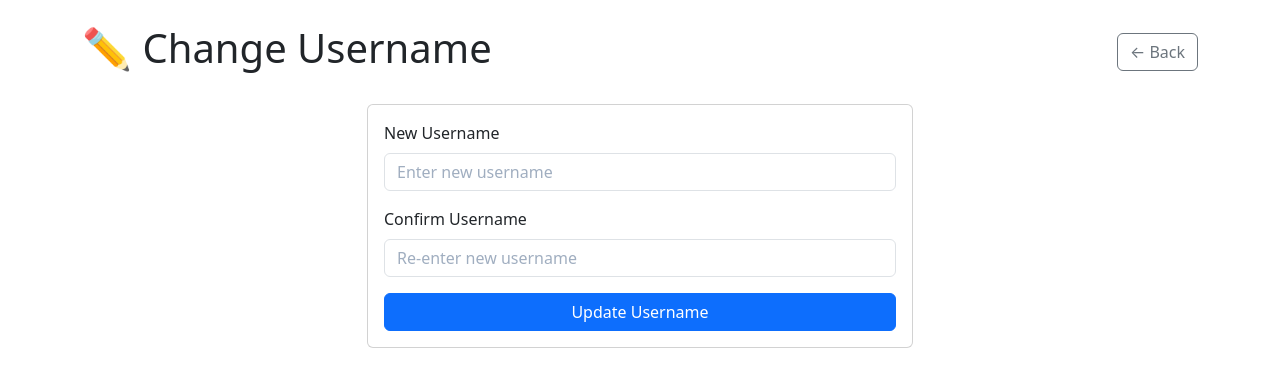
After one commit to soroushkarami/VIP-Mystery-Vault, a Django app: page /account/username/ in a window 1280 px wide. The commit adds this page. Shown: the top 387 px of the page. Run offline with Django 5.2, Linux system fonts and the light colour scheme; the visitor is signed in with stand-in values (Sample User, id 1).

Commit message:
new feature: change username and password

```diff
--- a/core/forms.py
+++ b/core/forms.py
@@ -1,6 +1,7 @@
 from django import forms
 from .models import Store
 from .normalizer import persian_to_english_numbers, normalize_size
+from django.contrib.auth.models import User
 
 
 class UploadInventoryForm(forms.Form):
@@ -38,7 +39,7 @@ class CustomerRegistrationForm(forms.Form):
         widget=forms.Select(attrs={'class': 'form-select'})
     )
 
-    def clean_phone(self):
+    def clean_phone(self):    # runs automatically when form.is_valid() is called
         phone = self.cleaned_data['phone']
         phone = persian_to_english_numbers(phone)
         phone = ''.join([ch for ch in phone if ch.isdigit()])
@@ -72,6 +73,45 @@ class CustomerRegistrationForm(forms.Form):
 
         return phone
 
-    def clean_size(self):
+    def clean_size(self):    # runs automatically when form.is_valid() is called
         size = self.cleaned_data['size']
         return normalize_size(size)
+
+
+class UsernameChangeForm(forms.Form):
+    new_username = forms.CharField(
+        max_length=120,
+        label='New Username',
+        widget=forms.TextInput(attrs={
+            'class': 'form-control',
+            'placeholder': 'Enter new username'
+        })
+    )
+
+    confirm_username = forms.CharField(
+        max_length=120,
+        label='Confirm Username',
+        widget=forms.TextInput(attrs={
+            'class': 'form-control',
+            'placeholder': 'Re-enter new username'
+        })
+    )
+
+    def __init__(self, user, *args, **kwargs):
+        self.user = user
+        super().__init__(*args, **kwargs)   # Calls the parent class (forms.Form) to do its normal setup (ie creating the form):
+        # Creates the fields, Binds the data (post,get), Sets up validation (so form.is_valid works), Prepares 'cleaned_data'
+
+    def clean_new_username(self):   # runs automatically when form.is_valid() is called
+        new_useraname = self.cleaned_data['new_username']
+        if User.objects.filter(username=new_useraname).exclude(id=self.user.id).exists():
+            raise forms.ValidationError('Username already taken! Try something else please.')
+        return new_useraname
+
+    def clean(self):    # runs automatically when form.is_valid() is called
+        cleaned_data = super().clean()
+        new_username = cleaned_data.get('new_username')
+        confirm_username = cleaned_data.get('confirm_username')
+        if new_username and confirm_username and new_username != confirm_username:
+            raise forms.ValidationError('Usernames do not match! Re-enter the same username please')
+        return cleaned_data
--- a/core/templates/core/dashboard_home.html
+++ b/core/templates/core/dashboard_home.html
@@ -23,7 +23,10 @@
                 <small class="text-muted">📅 اشتراک نامحدود</small>
             {% endif %}
         </div>
-        <a href="{% url 'logout' %}" class="btn btn-outline-danger">Logout</a>
+        <div>
+            <a href="{% url 'account_settings' %}" class="btn btn-outline-secondary me-2">⚙️ حساب کاربری</a>
+            <a href="{% url 'logout' %}" class="btn btn-outline-danger">خروج</a>
+        </div>
     </div>
 
     <div class="row g-3">
--- /dev/null
+++ b/core/templates/registration/username_change.html
@@ -0,0 +1,57 @@
+<!DOCTYPE html>
+<html>
+<head>
+    <title>Change Username – Mystery Deal</title>
+    <link href="https://cdn.jsdelivr.net/npm/bootstrap@5.3.0/dist/css/bootstrap.min.css" rel="stylesheet">
+    <meta name="viewport" content="width=device-width, initial-scale=1">
+    <style>
+        .form-control::placeholder {
+            color: #a0aec0;
+            opacity: 1;
+        }
+    </style>
+</head>
+<body>
+<div class="container mt-4">
+    <div class="d-flex justify-content-between align-items-center mb-4">
+        <h1>✏️ Change Username</h1>
+        <a href="{% url 'account_settings' %}" class="btn btn-outline-secondary">← Back</a>
+    </div>
+
+    <div class="row justify-content-center">
+        <div class="col-md-6">
+            <div class="card">
+                <div class="card-body">
+                    <form method="post">
+                        {% csrf_token %}
+
+                        <!-- Display form-level errors (e.g., passwords don't match) -->
+                        {% if form.non_field_errors %}
+                            <div class="alert alert-danger">{{ form.non_field_errors }}</div>
+                        {% endif %}
+
+                        <div class="mb-3">
+                            <label for="{{ form.new_username.id_for_label }}" class="form-label">New Username</label>
+                            {{ form.new_username }}
+                            {% if form.new_username.errors %}
+                                <div class="text-danger small">{{ form.new_username.errors }}</div>
+                            {% endif %}
+                        </div>
+
+                        <div class="mb-3">
+                            <label for="{{ form.confirm_username.id_for_label }}" class="form-label">Confirm Username</label>
+                            {{ form.confirm_username }}
+                            {% if form.confirm_username.errors %}
+                                <div class="text-danger small">{{ form.confirm_username.errors }}</div>
+                            {% endif %}
+                        </div>
+
+                        <button type="submit" class="btn btn-primary w-100">Update Username</button>
+                    </form>
+                </div>
+            </div>
+        </div>
+    </div>
+</div>
+</body>
+</html>
--- a/core/urls.py
+++ b/core/urls.py
@@ -12,7 +12,9 @@ from .views import (
     login_redirect,
     generate_qr,
     update_product,
-    view_skus
+    view_skus,
+    account_settings,
+    change_username
 )
 
 urlpatterns = [
@@ -21,6 +23,8 @@ urlpatterns = [
 
     path('upload-inventory/', UploadInventoryView.as_view(), name='upload_inventory'),
     path('login-redirect/', login_redirect, name='login_redirect'),
+    path('account/', account_settings, name='account_settings'),
+    path('account/username/', change_username, name='change_username'),
 
     # Dashboard URLs
     path('dashboard/', dashboard_home, name='dashboard_home'),
--- a/core/views.py
+++ b/core/views.py
@@ -11,7 +11,7 @@ from django.http import HttpResponse
 from django.views.decorators.csrf import csrf_exempt
 
 from .models import Store, Product, Customer, DailyDeal
-from .forms import UploadInventoryForm, CustomerRegistrationForm
+from .forms import UploadInventoryForm, CustomerRegistrationForm, UsernameChangeForm
 from .normalizer import normalize_columns, persian_to_english_numbers, normalize_size
 from .utils import (get_top_deals,
                     is_in_cooldown,
@@ -249,6 +249,31 @@ def login_redirect(request):
         return redirect('/soroush_panel/')
     else:
         return redirect('/dashboard/')
+
+
+@login_required
+def change_username(request):
+    if request.method == 'POST':
+        form = UsernameChangeForm(request.user, request.POST)
+        if form.is_valid():
+            new_username = form.cleaned_data['new_username']
+            request.user.username = new_username
+            request.user.save()
+            messages.success(request,
+                             'Username updated successfully!')
+            return redirect('account_settings')
+    else:
+        form = UsernameChangeForm(request.user)
+
+    return render(request,
+                  'registration/username_change.html',
+                  {'form': form})
+
+
+@login_required
+def account_settings(request):
+    return render(request,
+                  'registration/account.html')
 
 
 @subscription_required      # defined in utils
--- a/mysterydeal/settings.py
+++ b/mysterydeal/settings.py
@@ -13,10 +13,10 @@ SECRET_KEY = os.getenv('SECRET_KEY', 'django-insecure-3&8!ct^u3bvrdyj2kub0)fg$n=
 
 
 # DEBUG from environment variable
-DEBUG = os.getenv('DEBUG', 'False') == 'True'
+#DEBUG = os.getenv('DEBUG', 'False') == 'True'
 
 # DEBUG forced for local development
-#DEBUG = True
+DEBUG = True
 
 
 # ALLOWED_HOSTS from environment variable
```
Also changed, not shown: core/templates/registration/account.html (added, +45 -0 lines), core/templates/registration/password_change_done.html (added, +19 -0 lines), core/templates/registration/password_change_form.html (added, +30 -0 lines).
